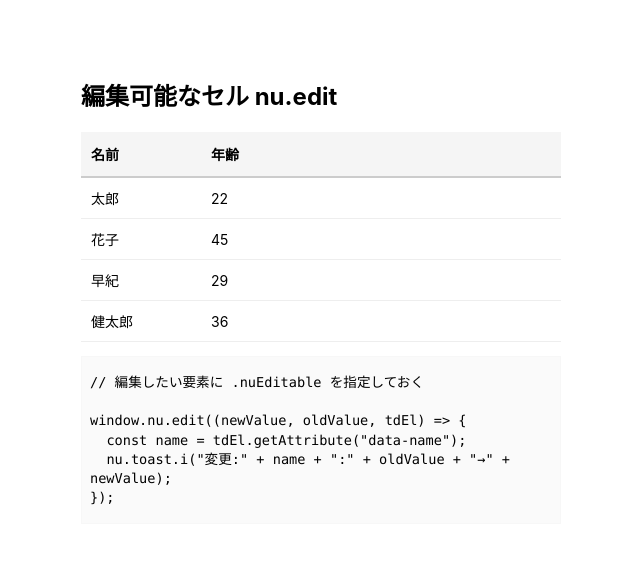
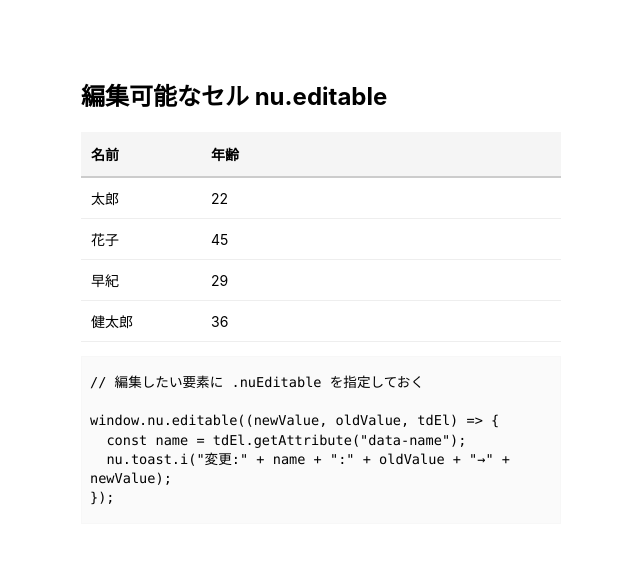
Before and after one commit to aragig/nu-js, a website: page index.html in a window 1280 px wide. Shown: the part 6621-7195 px from the top of the page, without its empty margins (319-959 px from the left). Drawn offline with Linux system fonts and the light colour scheme; a web font is replaced by a local one.

Commit message:
名前変更 nu.edit→nu.editable

```diff
--- a/index.html
+++ b/index.html
@@ -146,7 +146,7 @@
 
 		<!-- セクション: 編集可能なセル-->
 		<section>
-			<h2 class="mt80">編集可能なセル nu.edit</h2>
+			<h2 class="mt80">編集可能なセル nu.editable</h2>
 			<div id="__nuEditable">
 				<table class="nuTable">
 					<thead>
--- a/src/nu/js/nu.js
+++ b/src/nu/js/nu.js
@@ -847,7 +847,7 @@
 		 * 編集可能セル機能
 		 * @param {Function} [onEdited] - 編集終了時のコールバック（引数: newValue, oldValue, td要素）
 		 */
-		window.nu.edit = function (onEdited) {
+		window.nu.editable = function (onEdited) {
 			const elements = document.querySelectorAll(".nuEditable");
 
 			elements.forEach(el => {
--- a/static/js/index.js
+++ b/static/js/index.js
@@ -381,7 +381,7 @@ $("#__nuVals button").click(function() {
 		const code = `
 // 編集したい要素に .nuEditable を指定しておく
 
-window.nu.edit((newValue, oldValue, tdEl) => {
+window.nu.editable((newValue, oldValue, tdEl) => {
   const name = tdEl.getAttribute("data-name");
   nu.toast.i("変更:" + name + ":" + oldValue + "→" + newValue);
 });
```
